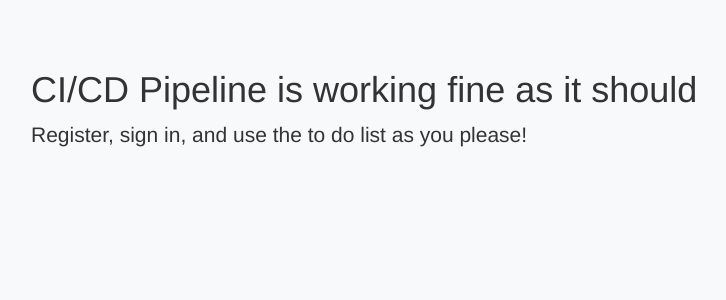
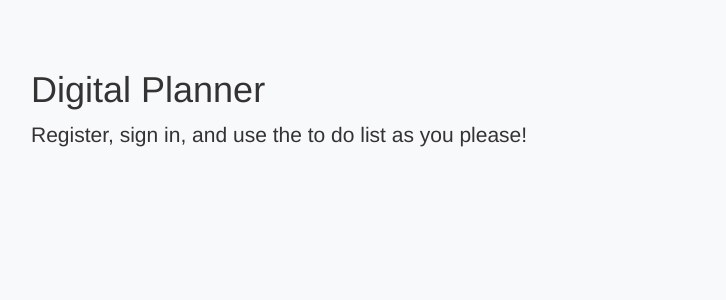
Before and after one commit to adam-stegienko/Portfolio-Application, a Flask app: page / in a window 1280 px wide. Shown: the part 62-362 px from the top of the page, without its empty margins (69-795 px from the left). Run offline with Flask 3, Linux system fonts and the light colour scheme; some libraries are stand-ins or nearby versions.

Commit message:
digital planner

```diff
--- a/api/templates/index.html
+++ b/api/templates/index.html
@@ -64,7 +64,7 @@
                     {% endfor %}
                     </div>
                 {%else%}
-                <h1>CI/CD Pipeline is working fine as it should</h1>
+                <h1>Digital Planner</h1>
                 <p class="lead">Register, sign in, and use the to do list as you please!</p>
                 {% endif %}
                 {% endwith %}
```
